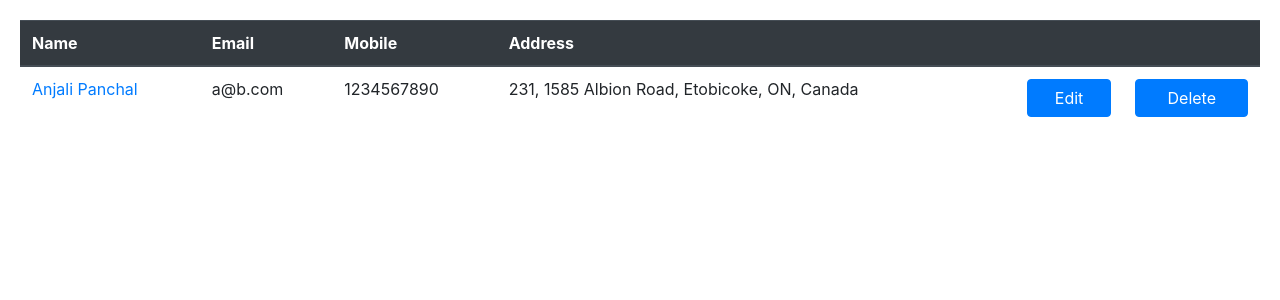
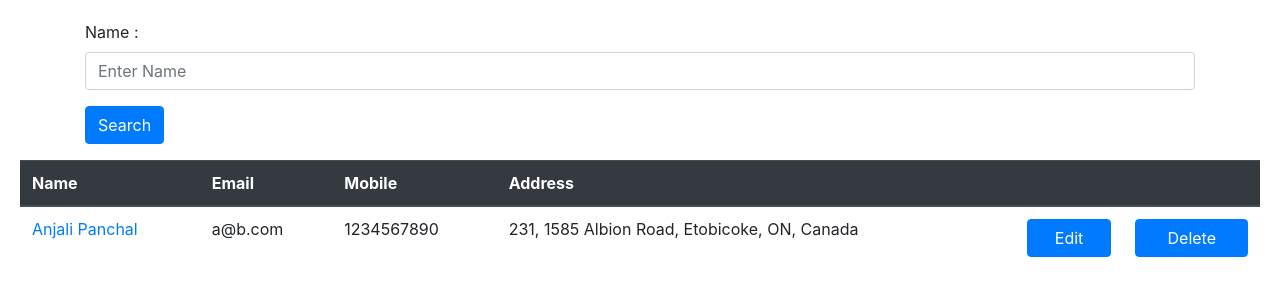
Before and after one commit to divinshah/PHPRestaurantListing, a PHP site: page /list-user.php in a window 1280 px wide. Shown: the top 300 px of the page. Run offline with PHP 8.4, Linux system fonts and the light colour scheme; data comes from the database, SQL or seed files in the repository.

Commit message:
add search by name in user listing

```diff
--- a/User.php
+++ b/User.php
@@ -90,5 +90,19 @@ class User
         echo $count;
         return $count;
     }
+    //Search By Name
+    public function searchUser($name,$db)
+    {
+        $sql = 'select * from registration where full_name like :name and is_visible = 1';
+
+        $pst = $db ->prepare($sql);
+
+        //exceuting
+        $pst->bindParam(':name',$name);
+        $pst->execute();
+        $students = $pst->fetchAll(PDO::FETCH_OBJ);
+        return $students;
+
+    }
 }
 ?>
--- a/list-user.php
+++ b/list-user.php
@@ -5,6 +5,21 @@
 <link rel="stylesheet" href="https://use.fontawesome.com/releases/v5.7.2/css/all.css" integrity="sha384-fnmOCqbTlWIlj8LyTjo7mOUStjsKC4pOpQbqyi7RrhN7udi9RwhKkMHpvLbHG9Sr" crossorigin="anonymous">
 
 <div class="card-body mx-auto">
+    <div class="container">
+        <form action="" method="post">
+        <div class="form-group">
+            <label> Name :</label>
+            <input name="fname" class="form-control" placeholder="Enter Name" type="text">
+        </div>
+        <!--<div class="form-group">
+            <label> Email :</label>
+            <input name="email" class="form-control" placeholder="Enter Email" type="text">
+        </div>-->
+        <div class="form-group">
+            <button type="submit" name="search" class="btn btn-primary">Search</button>
+        </div>
+        </form>
+    </div>
     <table class="table">
         <thead class="thead-dark">
             <tr>
@@ -22,7 +37,25 @@
             require_once 'User.php';
             $db = Database :: getDB();
             $u = new User();
-            $myuser = $u -> getAllUser(Database :: getDB());
+
+            //$myuser = $u -> getAllUser($db);
+
+            if(isset($_POST['search']))
+            {
+                $name = $_POST['fname'];
+                //$email = $_POST['email'];
+                //if($name != null)
+                //{
+                  //  $myuser = $u -> searchUser($name,$email, $db);
+                    $myuser = $u -> searchUser($name, $db);
+                //}
+                //else if($email != null)
+
+            }
+            else
+            {
+              $myuser = $u -> getAllUser($db);
+            }
 
             foreach($myuser as $user)
             {
```
